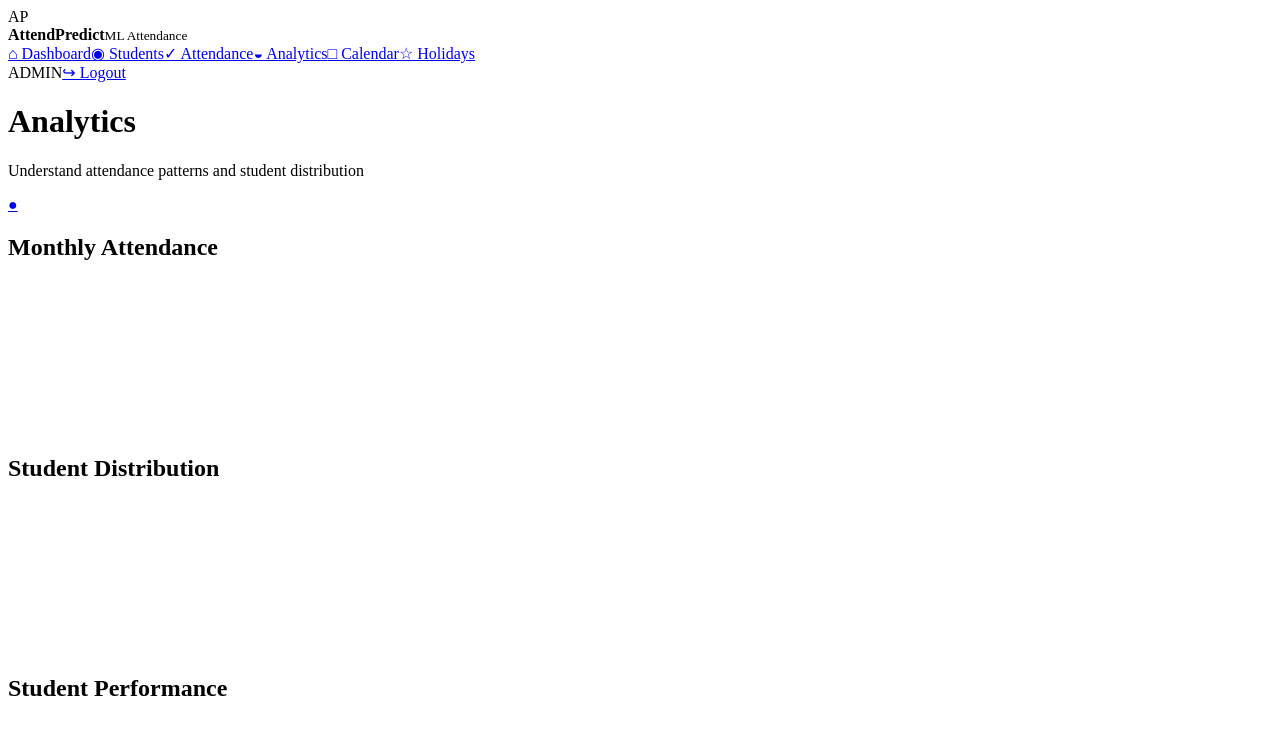
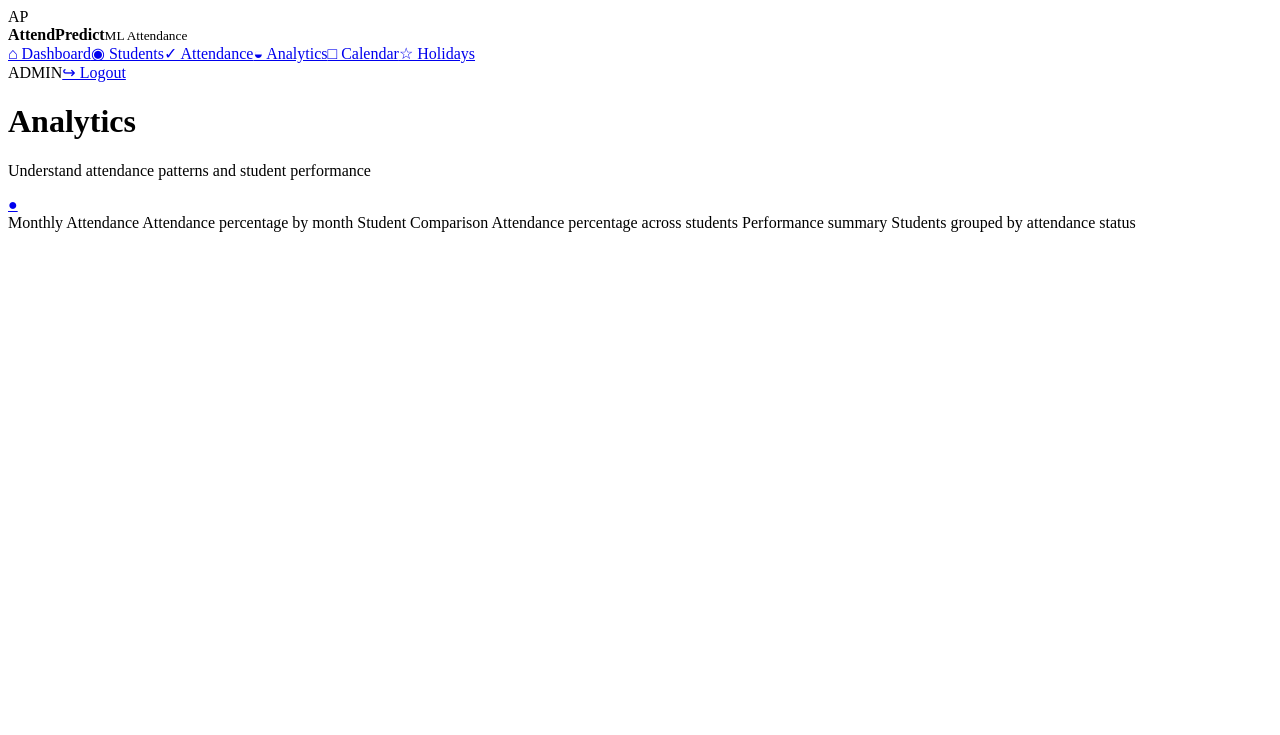
Before and after one commit to Abinesh1028/attendance-prediction-system3.0, a Flask app: page /analytics in a window 1280 px wide. Shown: the top 735 px of the page. Run offline with Flask 3, Linux system fonts and the light colour scheme; the visitor is signed in with stand-in values (Sample User, id 1); a map, chart or similar area stays blank.

Commit message:
Update analytics.html

```diff
--- a/templates/analytics.html
+++ b/templates/analytics.html
@@ -1,3 +1,11 @@
+{% extends "layout.html" %}{% block title %}Analytics | AttendIQ{% endblock %}{% block heading %}Analytics{% endblock %}{% block sub %}Understand attendance patterns and student performance{% endblock %}{% block content %}
+Monthly Attendance
+Attendance percentage by month
 
-{% extends "layout.html" %}{% block title %}Analytics | AttendPredict{% endblock %}{% block heading %}Analytics{% endblock %}{% block sub %}Understand attendance patterns and student distribution{% endblock %}
-{% block content %}<div class="grid"><div class="panel"><h2>Monthly Attendance</h2><canvas id="monthly"></canvas></div><div class="panel"><h2>Student Distribution</h2><canvas id="distribution"></canvas></div></div><div class="panel"><h2>Student Performance</h2><div id="performance"></div></div><script>loadAnalyticsPage()</script>{% endblock %}
+Student Comparison
+Attendance percentage across students
+
+Performance summary
+Students grouped by attendance status
+
+{% endblock %}
```
